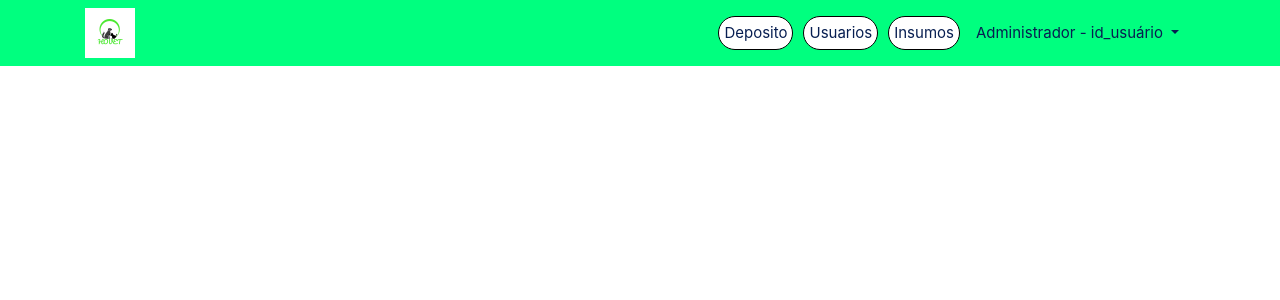
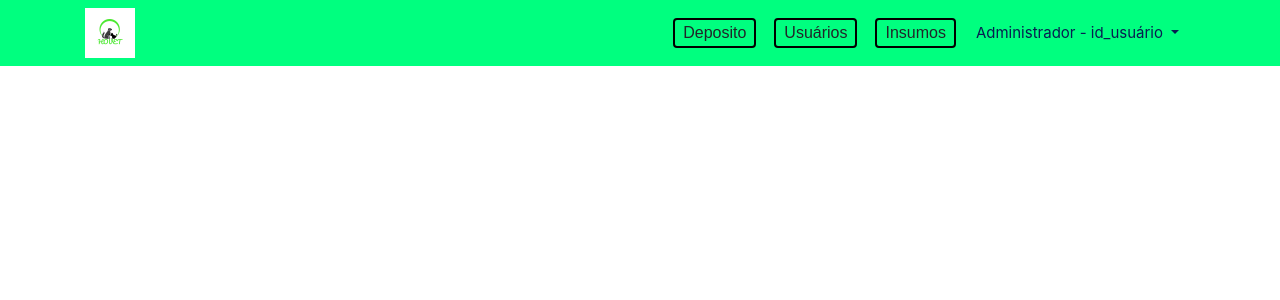
Before and after one commit to ocaioedu27/hovet, a PHP site: the page made by painel-adm/index.php in a window 1280 px wide. Shown: the top 300 px of the page. Run offline with PHP 8.4, Linux system fonts and the light colour scheme; tables that the repository leaves empty or names only in its code hold one stand-in row (values such as "Sample post"); some libraries are stand-ins or nearby versions.

Commit message:
modificacoes no estilo dos botoes

```diff
--- a/css/style_personalizado.css
+++ b/css/style_personalizado.css
@@ -17,12 +17,8 @@ form.form_cadastro{
     margin-bottom: 5px;
 }
 
-.menu_user > a{
-    border: 1px solid black;
-    background-color: white;
-    border-radius: 5px;
+.menu_user > button{
     color: black;
-    padding: 3px;
 }
 
 .menu_user > h3{
@@ -62,7 +58,7 @@ form.form_cadastro{
 
 #tabela_listar td, #tabela_listar th {
     border: 1px solid #ddd;
-    padding: 8px;
+    padding: 2px;
     border-radius: 4px;
 }
 
@@ -95,13 +91,6 @@ form.form_cadastro{
     margin-bottom: 0;
 }
 
-.menu_op_adm > a {
-    padding: 5px;
-    border: 1px solid black;
-    border-radius: 20px;
-    background-color: #ffffff;
-}
-
 main{
     padding: 10px;
 }
@@ -118,8 +107,40 @@ main{
     list-style: none;
 }
 
-td.operacoes > a {
-    border: 1px solid black;
-    padding: 3px;
-    border-radius: 4px;
+button.btn{
+    background: none;
+    border: 2px solid #000;
+    font-family: "montserrat", sans-serif;
+    padding: 1px 8px;
+    min-width: 20px;
+    margin: 4px;
+    cursor: pointer;
+    transition: color 0.4s linear;
+    position: relative;
 }
+
+button.btn:hover{
+    color: #fff;
+}
+
+button.btn::before{
+    content: "";
+    position: absolute;
+    left: 0;
+    top: 0;
+    width: 100%;
+    height: 100%;
+    background: #000;
+    z-index: -1;
+    transition: transform 0.5s;
+    transform-origin: 0 0;
+    transition-timing-function: cubic-bezier(0.5,1.6,0.4,0.7);
+}
+
+button.btn::before{
+    transform: scaleX(0);
+}
+
+button.btn:hover::before{
+    transform: scaleX(1);
+}
--- a/painel-adm/index.php
+++ b/painel-adm/index.php
@@ -56,9 +56,15 @@ include("../db/connect.php");
             </a>
             <div class="col"></div>
             <div class="menu_op_adm">
-                <a href="index.php?menuop=deposito">Deposito</a>
-                <a href="index.php?menuop=usuarios">Usuarios</a>
-                <a href="index.php?menuop=insumos">Insumos</a>
+                <a href="index.php?menuop=deposito">
+                    <button class="btn">Deposito</button>
+                </a>
+                <a href="index.php?menuop=usuarios">
+                    <button class="btn">Usuários</button>
+                </a>
+                <a href="index.php?menuop=insumos">
+                    <button class="btn">Insumos</button>
+                </a>
             </div>
             <div>
                 <li class="float-right nav-item dropdown">
```
Also changed, not shown: painel-adm/deposito/deposito.php (+12 -4 lines), painel-adm/insumos/painel_insumos.php (+11 -5 lines), painel-adm/usuarios/painel_users.php (+9 -3 lines).
